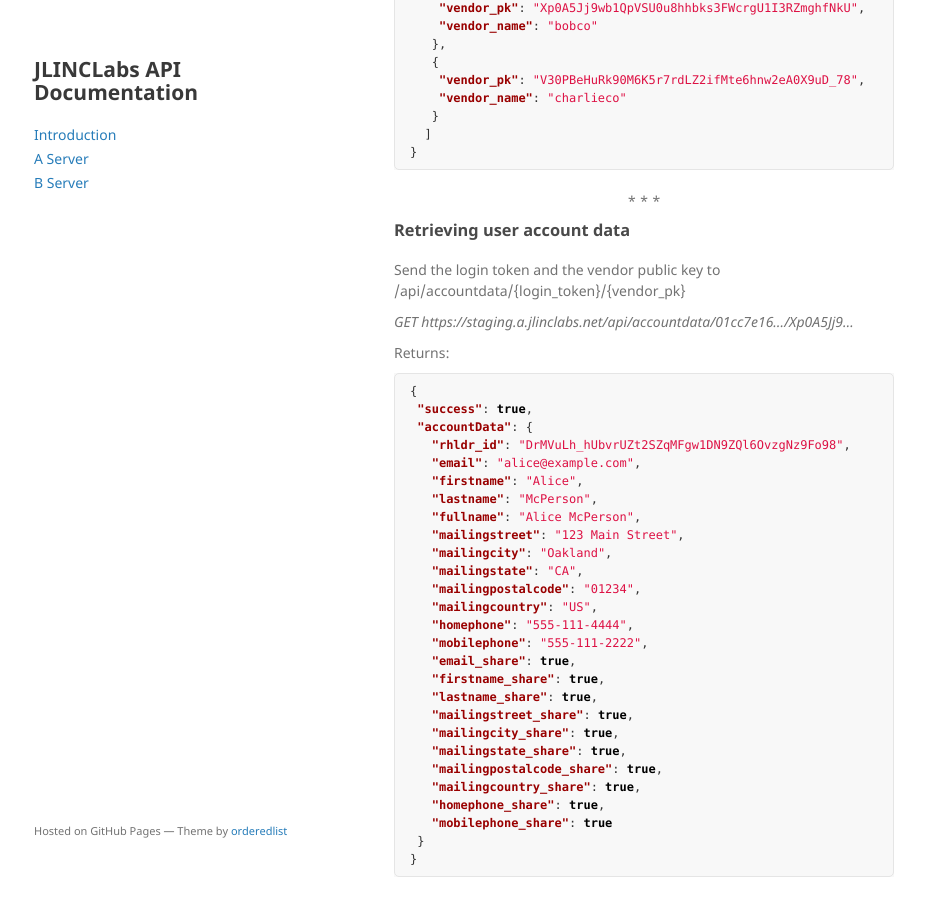
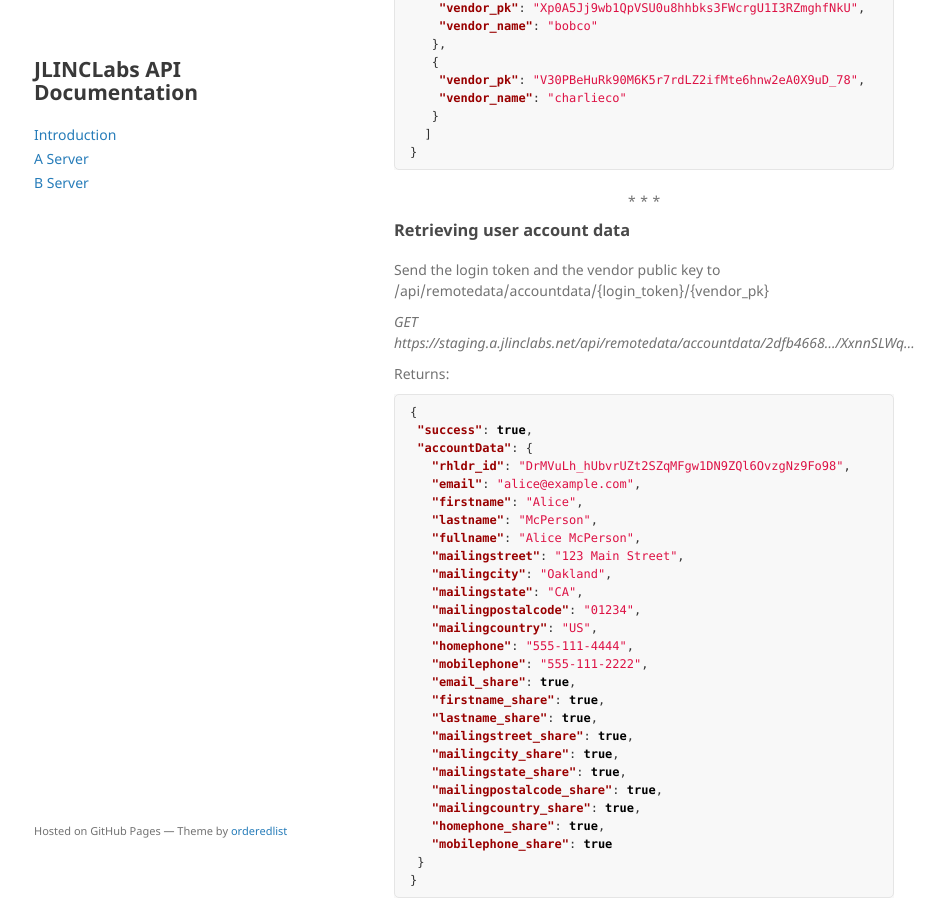
Before and after one commit to jlinclabs/apidocs, a Jekyll site: the page built from a_server.md, in a window 1280 px wide and 900 px high, scrolled down 2520 px. Shown: the whole window, without its empty margins (176-1120 px from the left). Built offline with Jekyll 4.4.1, drawn with Linux system fonts in a browser that asks for light colours; our own code applies the rules of GitHub Pages for plain Markdown files.

Commit message:
Fixed url on accountdata retrieval.

```diff
--- a/a_server.md
+++ b/a_server.md
@@ -139,9 +139,9 @@ Which returns:
 {% include starsep.html %}
 
 ### Retrieving user account data
-Send the login token and the vendor public key to /api/accountdata/{login_token}/{vendor_pk}
+Send the login token and the vendor public key to /api/remotedata/accountdata/{login_token}/{vendor_pk}
 
-_GET https://staging.a.jlinclabs.net/api/accountdata/01cc7e16.../Xp0A5Jj9..._
+_GET https://staging.a.jlinclabs.net/api/remotedata/accountdata/2dfb4668.../XxnnSLWq..._
 
 Returns:
 
```
